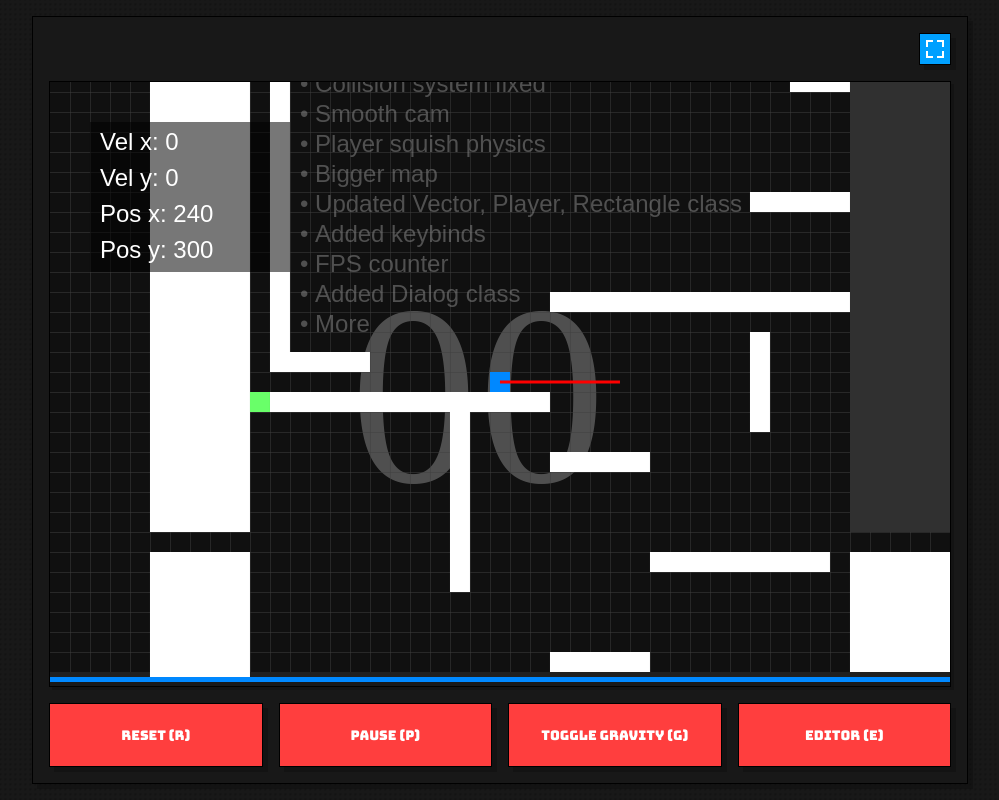
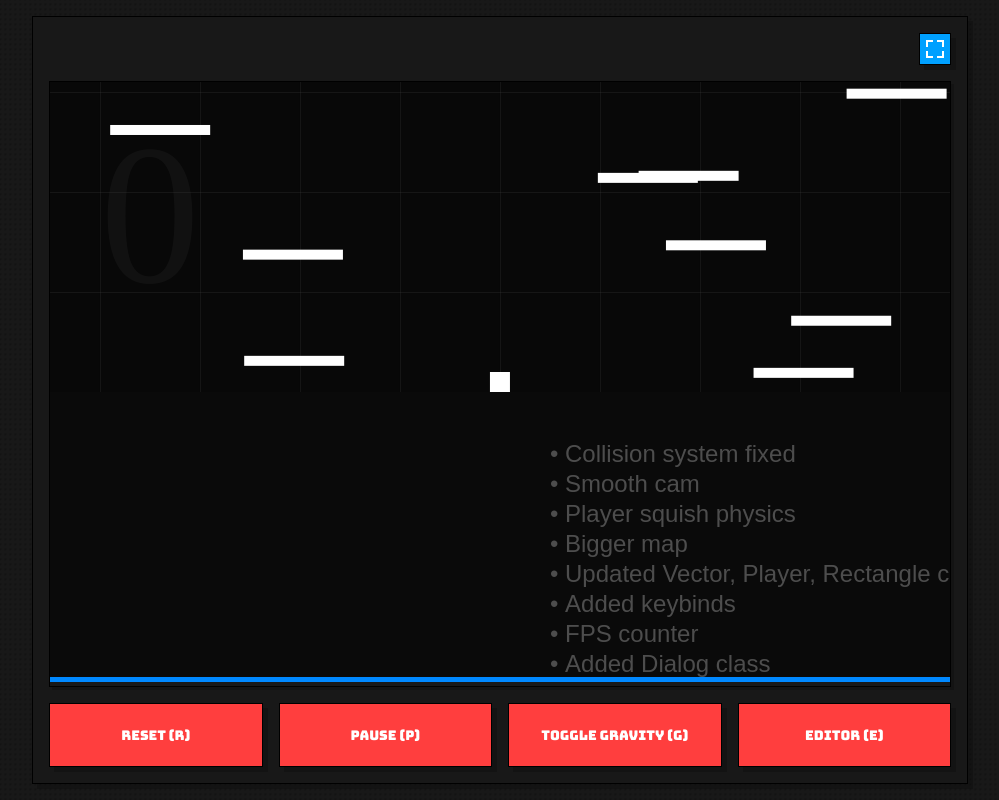
Before and after one commit to unrizzinator/gamedesign25, a plain HTML site: page versions/v1_1_2/index.html in a window 1280 px wide. Shown: the whole page, without its empty margins (140-1139 px from the left). Drawn offline with Linux system fonts and the light colour scheme; a web font is replaced by a local one.

Commit message:
Updated script.js

```diff
--- a/versions/v1_1_2/script.js
+++ b/versions/v1_1_2/script.js
@@ -28,7 +28,7 @@ var settings = {
         delete:  "delete"
     },
     gravity: true,
-    debug: true
+    debug: false
 };
 
 var editor = {
@@ -38,7 +38,7 @@ var editor = {
     modes: ["select", "draw", "move"],
     mode: 0,
     activeObject: null,
-    gridSize: 20,
+    gridSize: 100,
     setMode(i) {
         this.mode = i;
         this.panel.querySelector('[editor-mode]').textContent = `Mode (${this.modes[this.mode]})`;
@@ -131,7 +131,7 @@ var editor = {
     }
 }
 
-var backgroundColor = "#101010";
+var backgroundColor = "#080808";
 var paused = false;
 var player = null;
 var keyStates = {};
@@ -273,11 +273,12 @@ function checkLineIntersection(startPos, endPos, obj) {
     }
 }
 
+let spawnpoint = new Vector(0, -120);
+
 class Player {
     constructor(position, color) {
         this.id = nextID;
         this.type = "Player";
-        this.spawn = new Vector(0, 0);
         this.position = position ? position : new Vector(canvas.width / 2, canvas.height / 2);
         this.velocity = new Vector();
         this.stamina = {
@@ -310,6 +311,11 @@ class Player {
         this.velocity.x *= 5;
         this.velocity.clampX(-25, 25);
         setTimeout(() => {this.isDashing = false}, 200);
+    }
+
+    setSpawnpoint(v) {
+        if (!v) return;
+        spawnpoint = v;
     }
 }
 
@@ -424,11 +430,11 @@ class Platform {
 
     static instances = [];
 
-    constructor(position, size, color) {
+    constructor(position, size, color, velocity) {
         this.id = nextID;
         this.type = "Platform";
         this.position = position ? position : new Vector();
-        this.velocity = new Vector();
+        this.velocity = velocity ? velocity : new Vector();
         this.size = size;
         this.color = color ? color : "#444";
         Platform.instances.push(this);
@@ -442,6 +448,31 @@ class Platform {
 
     destroy() {
         Platform.instances.splice(Platform.instances.indexOf(this), 1);
+        objects.splice(objects.indexOf(this), 1);
+    }
+}
+
+class Checkpoint {
+
+    static instances = [];
+
+    constructor(position, size) {
+        this.id = nextID;
+        this.type = "Checkpoint";
+        this.position = position ? position : new Vector();
+        this.size = size;
+        this.color = "#f09";
+        Checkpoint.instances.push(this);
+        objects.push(this);
+        nextID++;
+    }
+
+    static clearInstances() {
+        Checkpoint.instances = [];
+    }
+
+    destroy() {
+        Checkpoint.instances.splice(Checkpoint.instances.indexOf(this), 1);
         objects.splice(objects.indexOf(this), 1);
     }
 }
@@ -514,7 +545,8 @@ function getObjectAtMouse() {
 }
 
 function reset() {
-    player = new Player(new Vector(240, 100), "#f08");
+    const _tmpPlayerSize = new Vector().addVector(player.size);
+    player = new Player(spawnpoint.add(-(_tmpPlayerSize.x/2), -_tmpPlayerSize.y - 20), "#fff");
 }
 
 function pause() {
@@ -522,49 +554,33 @@ function pause() {
 }
 
 function setup() {
-    player = new Player(new Vector(240, 100), "#08f");
+    player = new Player(spawnpoint.add(-10, -40), "#fff");
 
-    // new Zone("spawn", new Vector(0, 0), new Vector(600, 600), true);
-    new AITurret(new Vector(200, 900));
+    // Floor
+    new Platform(new Vector(-(Number.MAX_SAFE_INTEGER/2), 0), new Vector(Number.MAX_SAFE_INTEGER, canvas.height), "#0a0a0a");
 
-    new Platform(new Vector(-canvas.width * 5, canvas.height), new Vector(canvas.width * 7, canvas.height), "#202020");
-    new Platform(new Vector(-100, 0), new Vector(100, 460), "#fff");
-    new Platform(new Vector(-100, 480), new Vector(100, (canvas.height * 2) - 480), "#fff");
-    new Platform(new Vector(canvas.width * 2, 0), new Vector(100, canvas.height * 2), "#fff");
+    // Walls
+    new Platform(new Vector(-2000 - 100, -Number.MAX_SAFE_INTEGER/4), new Vector(100, Number.MAX_SAFE_INTEGER/2), "#fff0");
+    new Platform(new Vector(2000, -Number.MAX_SAFE_INTEGER/4), new Vector(100, Number.MAX_SAFE_INTEGER/2), "#fff0");
 
-    new Platform(new Vector(600, 0), new Vector(200, 460), "#303030");
-    new Platform(new Vector(600, 480), new Vector(400, 120), "#fff");
-    new Platform(new Vector(1000, 500), new Vector(60, 20), "#fff");
-    new Platform(new Vector(1000, 560), new Vector(200, 20), "#fff");
-    new Platform(new Vector(1200, 560), new Vector(20, 40), "#fff");
+    // Falling platforms
+    for (let i = 1; i <= 5000; i++) {
+        new Platform(new Vector((Math.random() * 800) - 400, -100 - (i * 40) + ((Math.random() * 60) - 30)), new Vector(100, 10), "#fff", new Vector(0, -Math.random() * 0.1 + 0.5));
+    }
 
-    new Platform(new Vector(20, 320), new Vector(280, 20), "#fff");
-    new Platform(new Vector(20, 0), new Vector(20, 280), "#fff");
-    new Platform(new Vector(20, 280), new Vector(100, 20), "#fff");
-    new Platform(new Vector(300, 220), new Vector(300, 20), "#fff");
-    new Platform(new Vector(500, 260), new Vector(20, 100), "#fff");
-    new Platform(new Vector(200, 320), new Vector(20, 200), "#fff");
+    new Checkpoint(new Vector(400, -600), new Vector(100, 10));
+    new Checkpoint(new Vector(-500, -1200), new Vector(100, 10));
 
-    new Platform(new Vector(300, 380), new Vector(100, 20), "#fff");
-    new Platform(new Vector(400, 480), new Vector(180, 20), "#fff");
-    new Platform(new Vector(300, 580), new Vector(100, 20), "#fff");
-    new Platform(new Vector(500, 120), new Vector(100, 20), "#fff");
-    new Platform(new Vector(540, 0), new Vector(60, 20), "#fff");
-
-    new Bouncepad(new Vector(-40, -20), 12, new Vector(20, 20), "#ff8800");
-    new Bouncepad(new Vector(0, 320), 12, new Vector(20, 20), "#69ff69");
-    new Bouncepad(new Vector(1220, 580), 20, new Vector(60, 20), "#69ff69");
-    new Bouncepad(new Vector(1280, 580), 50000, new Vector(60, 20), "#ff8800");
-
-    new Dialog("• Collision system fixed", "#88888888", new Vector(50, 20));
-    new Dialog("• Smooth cam", "#88888888", new Vector(50, 50));
-    new Dialog("• Player squish physics", "#88888888", new Vector(50, 80));
-    new Dialog("• Bigger map", "#88888888", new Vector(50, 110));
-    new Dialog("• Updated Vector, Player, Rectangle class", "#88888888", new Vector(50, 140));
-    new Dialog("• Added keybinds", "#88888888", new Vector(50, 170));
-    new Dialog("• FPS counter", "#88888888", new Vector(50, 200));
-    new Dialog("• Added Dialog class", "#88888888", new Vector(50, 230));
-    new Dialog("• More", "#88888888", new Vector(50, 260));
+    let dialogYOffset = 50;
+    new Dialog("• Collision system fixed", "#88888888", new Vector(50, dialogYOffset + 20));
+    new Dialog("• Smooth cam", "#88888888", new Vector(50, dialogYOffset + 50));
+    new Dialog("• Player squish physics", "#88888888", new Vector(50, dialogYOffset + 80));
+    new Dialog("• Bigger map", "#88888888", new Vector(50, dialogYOffset + 110));
+    new Dialog("• Updated Vector, Player, Rectangle class", "#88888888", new Vector(50, dialogYOffset + 140));
+    new Dialog("• Added keybinds", "#88888888", new Vector(50, dialogYOffset + 170));
+    new Dialog("• FPS counter", "#88888888", new Vector(50, dialogYOffset + 200));
+    new Dialog("• Added Dialog class", "#88888888", new Vector(50, dialogYOffset + 230));
+    new Dialog("• More", "#88888888", new Vector(50, dialogYOffset + 260));
 
     editor.editing = false;
     editor.unload();
@@ -579,7 +595,7 @@ function clamp(value, min, max) {
 }
 
 function drawGraph() {
-    ctx.fillStyle = "#40404080";
+    ctx.fillStyle = "#40404040";
     for (let _x = 0; _x < Math.floor(canvas.width + 50 / editor.gridSize); _x++) {
         let offset = cameraOffset.x % editor.gridSize;
         ctx.fillRect((_x * editor.gridSize) + offset, 0, 1, canvas.height);
@@ -622,6 +638,9 @@ function checkCollision(player, rect) {
             player.position.y = rect.position.y - player.size.y;
             if (rect instanceof Platform) {
                 player.velocity.y = 0;
+            } else if (rect instanceof Checkpoint) {
+                player.velocity.y = 0;
+                player.setSpawnpoint(rect.position.add(rect.size.x/2, rect.position.y));
             } else if(rect instanceof Bouncepad) {
                 player.velocity.y = -rect.power;
             }
@@ -648,9 +667,14 @@ function updatePhysics(deltaTime) {
     player.velocity = player.velocity.mul(1 - player.friction * deltaTime, 1);
     player.position = player.position.add(player.velocity.x * deltaTime, player.velocity.y * deltaTime);
 
-    Platform.instances.forEach(p => {
+    for (let p of Platform.instances) {
+        p.position = p.position.addVector(p.velocity);
         checkCollision(player, p);
-    });
+    }
+
+    for (let c of Checkpoint.instances) {
+        checkCollision(player, c);
+    }
 
     for (let zone of Zone.zones) {
         let entities = zone.getEntities();
@@ -667,9 +691,9 @@ function draw() {
     ctx.fillStyle = backgroundColor;
     ctx.fillRect(0, 0, canvas.width, canvas.height);
 
-    ctx.fillStyle = "#fff4";
-    ctx.font = "256px code";
-    ctx.fillText("00", canvas.width/3, canvas.height/1.5);
+    ctx.fillStyle = "#ffffff0a";
+    ctx.font = "200px code";
+    ctx.fillText(`${Math.round(score)}`, 50, 200);
 
     for (let zone of Zone.zones) {
         ctx.fillStyle = zone.color;
@@ -679,16 +703,21 @@ function draw() {
     // if (editor.editing)
     drawGraph();
 
-    Platform.instances.forEach(p => {
+    for (let c of Checkpoint.instances) {
+        ctx.fillStyle = c.color;
+        ctx.fillRect(c.position.x + cameraOffset.x, c.position.y + cameraOffset.y, c.size.x, c.size.y);
+    }
+
+    for (let p of Platform.instances) {
         ctx.fillStyle = p.color;
         ctx.fillRect(p.position.x + cameraOffset.x, p.position.y + cameraOffset.y, p.size.x, p.size.y);
-    });
+    }
 
-    Dialog.instances.forEach(d => {
+    for (let d of Dialog.instances) {
         ctx.fillStyle = d.color;
         ctx.font = "24px Arial";
         ctx.fillText(d.text, d.position.x + cameraOffset.x, d.position.y + cameraOffset.y);
-    });
+    }
 
     let playerSizeSquashX = Math.max(0, player.velocity.y);
     let playerSizeSquashY = Math.abs(player.velocity.x) > 10 ? Math.abs(player.velocity.x) : 0;
@@ -749,6 +778,8 @@ function loop(t) {
     deltaTime = (t - lastDeltaTime)/1000;
     deltaTime = Math.min(deltaTime, 0.016) * 120;
     lastDeltaTime = t;
+
+    score = Math.floor(Math.abs(player.position.y + 20) / 10);
 
     if (!paused && deltaTime) {
         if (!player) return;
```
Also changed, not shown: versions/v1_1_2/styles.css (line endings or trailing spaces).
